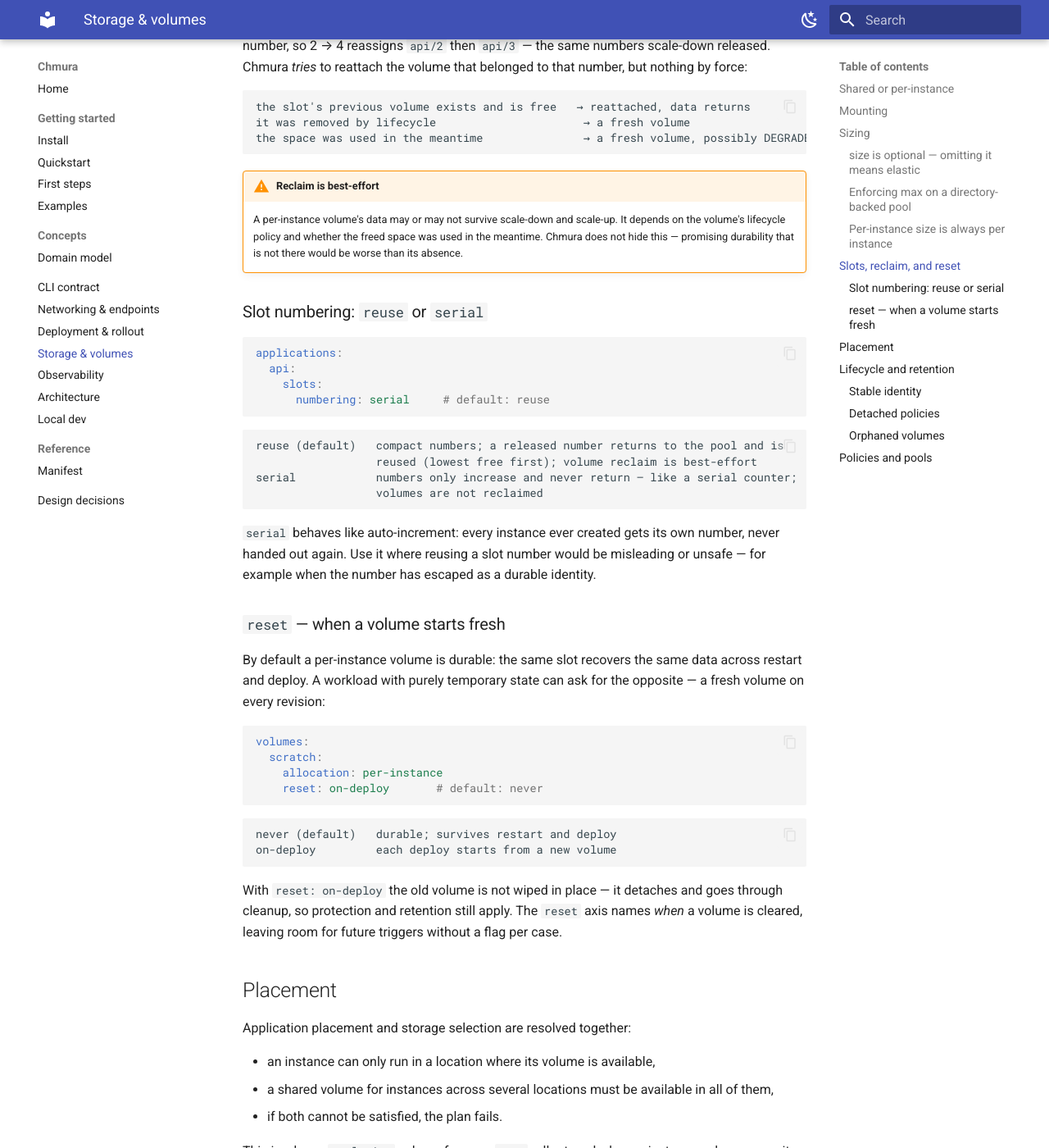
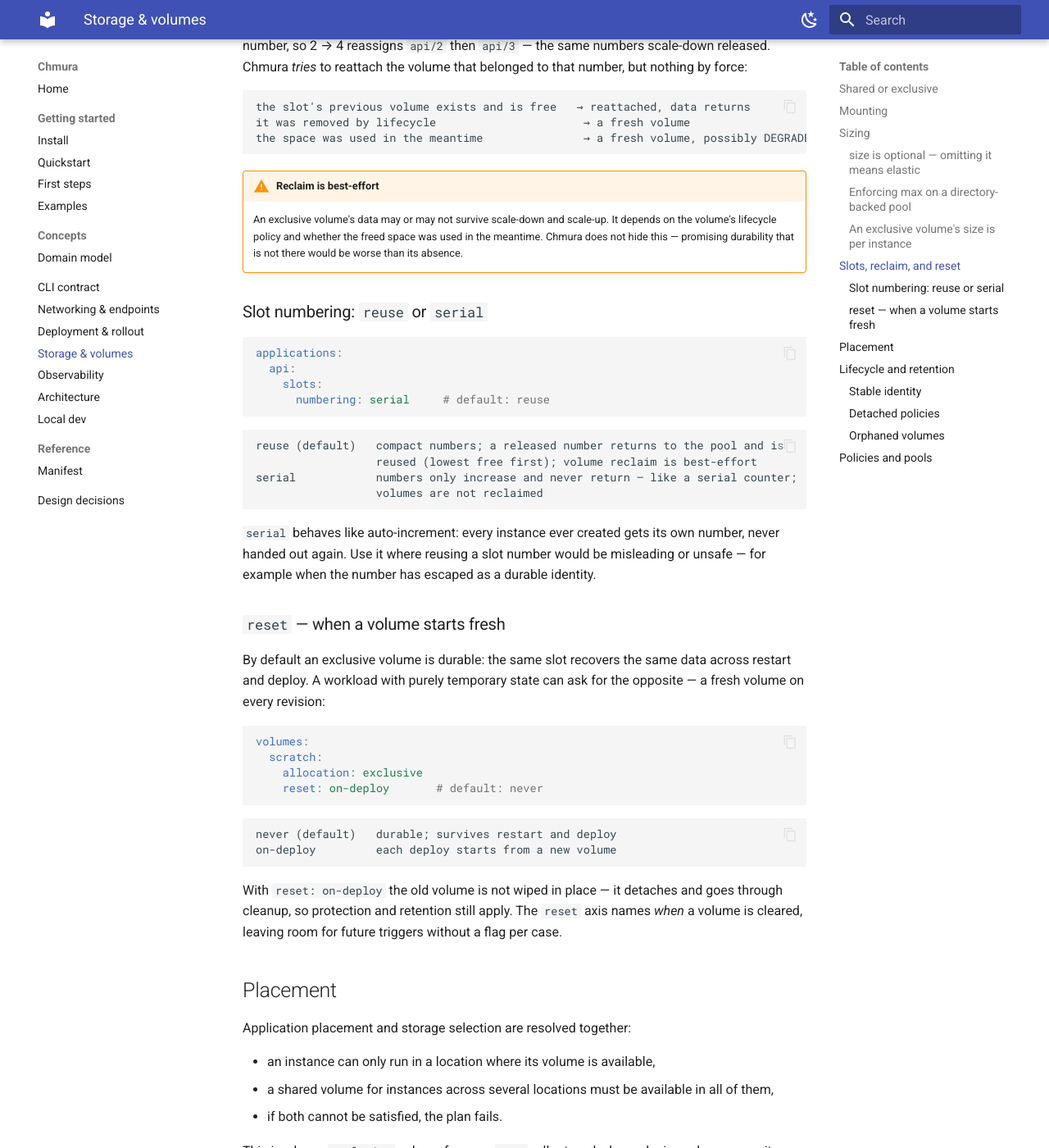
Before and after one commit to daropotter/chmura, an MkDocs documentation site: the page built from docs/storage.md, in a window 1280 px wide and 1400 px high, scrolled down 3251 px. Shown: the whole window at 82% size. Built offline with MkDocs 1.6.1 and Material for MkDocs 9.7.7, drawn with Linux system fonts in a browser that asks for light colours; some of the changed text lies outside the part shown.

````diff
--- a/docs/storage.md
+++ b/docs/storage.md
@@ -6,14 +6,14 @@ how it is shared, how big, how long it lives — and Chmura places it on a clust
 pool that satisfies your storage policy. The physical placement can change over
 time; the logical volume ID does not.
 
-## Shared or per-instance
+## Shared or exclusive
 
 A volume is one of two things, and that single choice also settles concurrency —
 there is no separate "attachment" knob:
 
 ```text
-shared         one volume, used by every instance at once (concurrent)
-per-instance   one volume per slot, each used by its own instance (exclusive)
+shared      one volume, used by every instance at once (concurrent)
+exclusive   one volume per slot, each used by its own instance
 ```
 
 ```yaml
@@ -22,10 +22,10 @@ volumes:
     allocation: shared
 
   data:                       # a database with a disk per replica
-    allocation: per-instance
+    allocation: exclusive
 ```
 
-A **single database** — one volume, one writer — is just `per-instance` with one
+A **single database** — one volume, one writer — is just `exclusive` with one
 instance. There is no third "shared but exclusive" mode: restricting a shared
 volume to a single writer is really "run one instance," and that limit belongs in
 `instances`, not here.
@@ -33,7 +33,7 @@ volume to a single writer is really "run one instance," and that limit belongs i
 ```yaml
 volumes:
   db:
-    allocation: per-instance   # with instances: 1 → one exclusive volume
+    allocation: exclusive      # with instances: 1 → one volume, one writer
 ```
 
 `shared` is a requirement on the storage, not a wish: it can only land on a pool
@@ -122,9 +122,9 @@ like a strong one.
 Shrinking an existing volume is not supported in the first version — a smaller
 size is an error that changes nothing.
 
-### Per-instance size is always per instance
+### An exclusive volume's size is per instance
 
-For `allocation: per-instance`, `min`/`preferred`/`max` describes **one slot**,
+For `allocation: exclusive`, `min`/`preferred`/`max` describes **one instance's volume**,
 never the sum. The total requirement is `size × instance count`, and Chmura
 checks that when placing. A combined reading would be a trap: scaling up would
 split one pool across more instances, so adding a replica would degrade the space
@@ -132,7 +132,7 @@ of the ones already running.
 
 ## Slots, reclaim, and `reset`
 
-A per-instance volume binds to a stable [slot](concepts/domain-model.md):
+An exclusive volume binds to a stable [slot](concepts/domain-model.md):
 
 ```text
 api/0 → data/0
@@ -162,7 +162,7 @@ the space was used in the meantime               → a fresh volume, possibly DE
 ```
 
 !!! warning "Reclaim is best-effort"
-    A per-instance volume's data may or may not survive scale-down and scale-up.
+    An exclusive volume's data may or may not survive scale-down and scale-up.
     It depends on the volume's lifecycle policy and whether the freed space was
     used in the meantime. Chmura does not hide this — promising durability that
     is not there would be worse than its absence.
@@ -190,14 +190,14 @@ identity.
 
 ### `reset` — when a volume starts fresh
 
-By default a per-instance volume is durable: the same slot recovers the same data
+By default an exclusive volume is durable: the same slot recovers the same data
 across restart and deploy. A workload with purely temporary state can ask for the
 opposite — a fresh volume on every revision:
 
 ```yaml
 volumes:
   scratch:
-    allocation: per-instance
+    allocation: exclusive
     reset: on-deploy       # default: never
 ```
 
@@ -220,8 +220,8 @@ Application placement and storage selection are resolved together:
   of them,
 - if both cannot be satisfied, the plan fails.
 
-This is why an `exclusive` volume forces a `swap` rollout, and why per-instance
-volume capacity gates scale-up — see [Deployment](deployment.md).
+This is why an `exclusive` volume forces a `swap` rollout, and why exclusive-volume
+capacity gates scale-up — see [Deployment](deployment.md).
 
 ## Lifecycle and retention
 
````
Also changed, not shown: docs/concepts/domain-model.md (+2 -2 lines), docs/deployment.md (+5 -5 lines), docs/getting-started/examples.md (+2 -2 lines), docs/networking.md (+31 -2 lines), docs/reference/manifest.md (+5 -5 lines).
